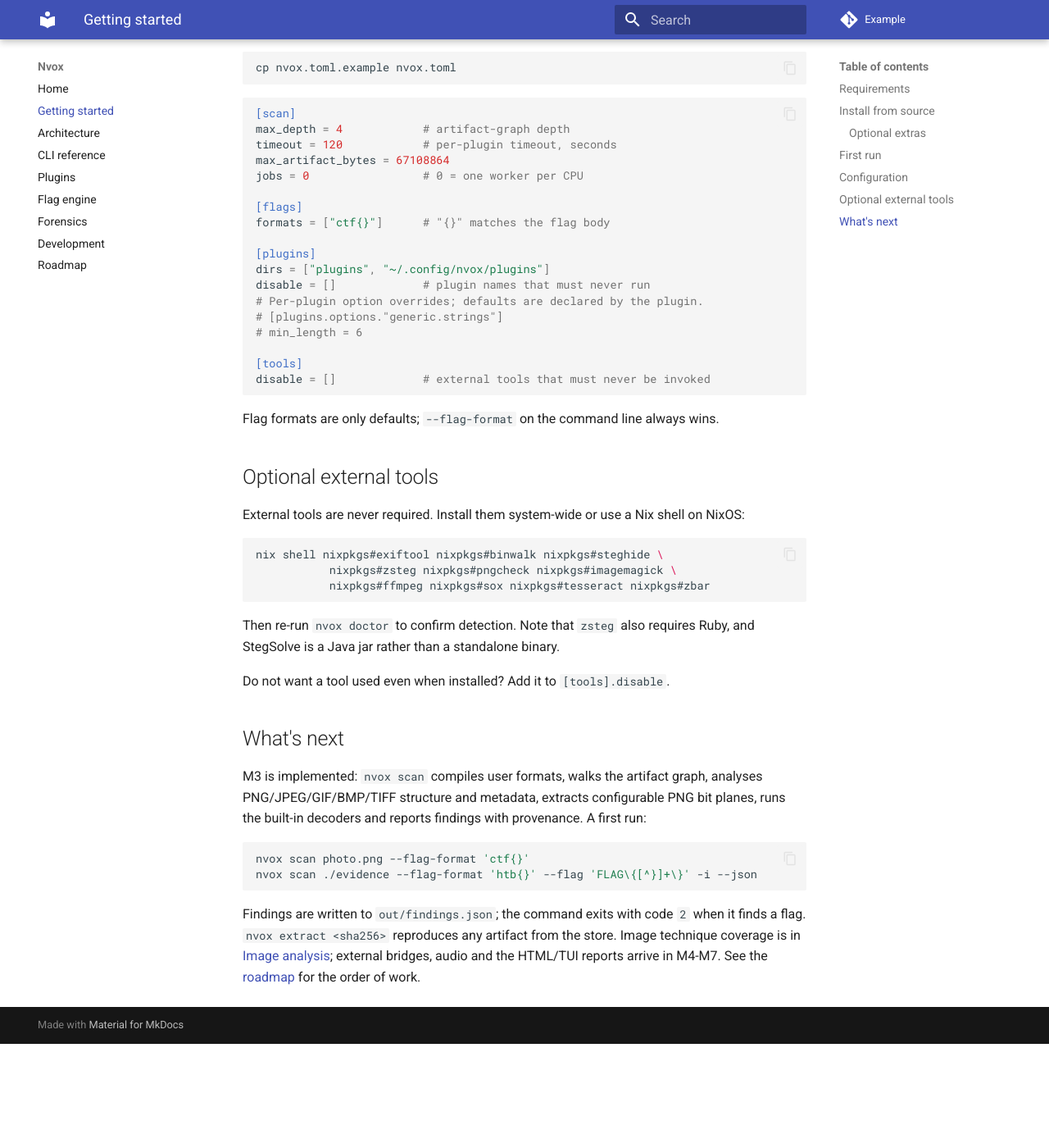
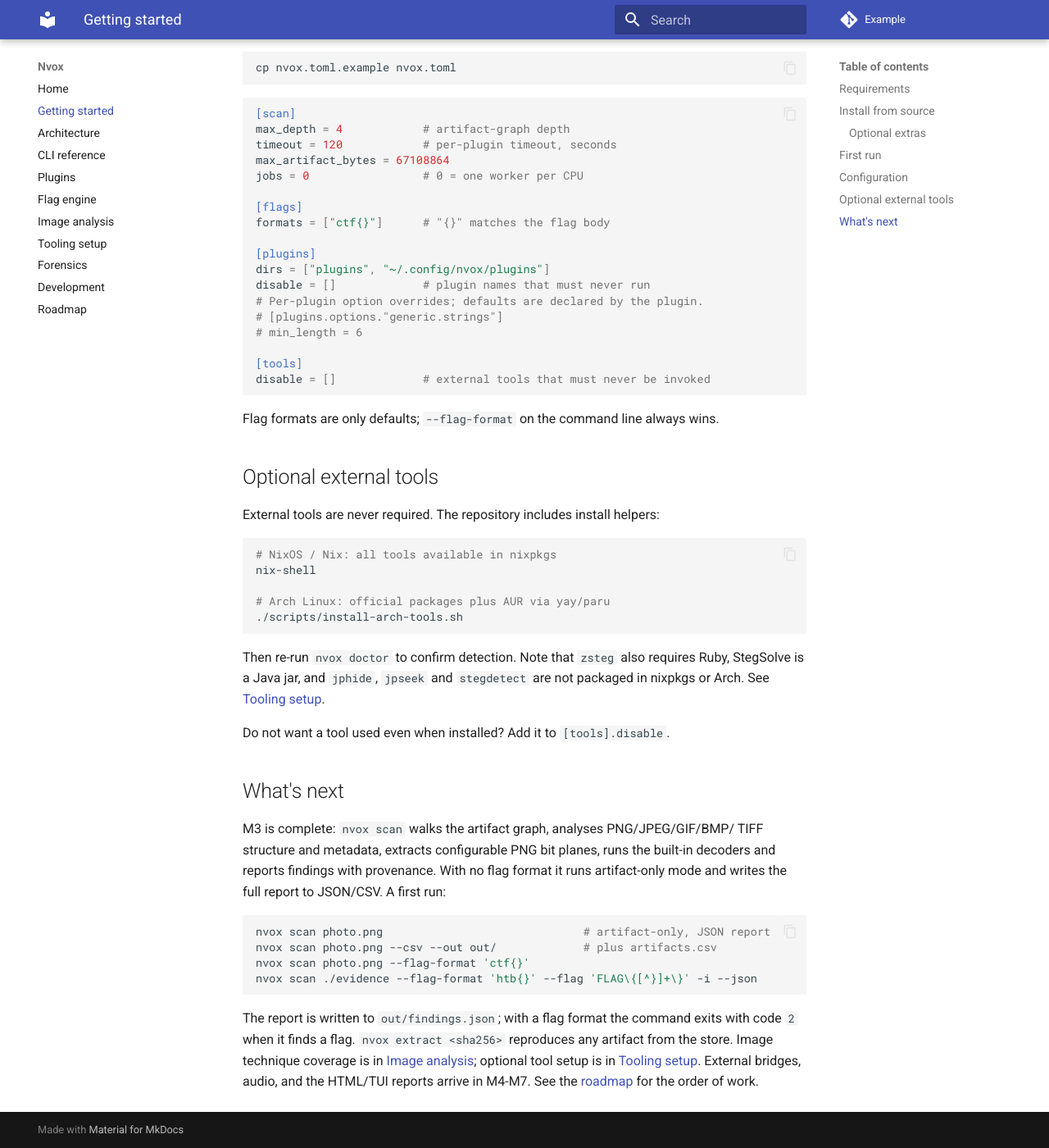
Before and after one commit to DevianoCub/nvox, an MkDocs documentation site: the page built from docs/getting-started.md, in a window 1280 px wide and 1400 px high, scrolled down 1446 px. Shown: the whole window at 82% size. Built offline with MkDocs 1.6.1 and Material for MkDocs 9.7.7, drawn with Linux system fonts in a browser that asks for light colours; before the commit the page ends 2719 px from its top, so only the background shows below that.

Commit message:
pre phase 4

````diff
--- a/docs/getting-started.md
+++ b/docs/getting-started.md
@@ -93,34 +93,39 @@ wins.
 
 ## Optional external tools
 
-External tools are never required. Install them system-wide or use a Nix shell
-on NixOS:
+External tools are never required. The repository includes install helpers:
 
 ```bash
-nix shell nixpkgs#exiftool nixpkgs#binwalk nixpkgs#steghide \
-           nixpkgs#zsteg nixpkgs#pngcheck nixpkgs#imagemagick \
-           nixpkgs#ffmpeg nixpkgs#sox nixpkgs#tesseract nixpkgs#zbar
+# NixOS / Nix: all tools available in nixpkgs
+nix-shell
+
+# Arch Linux: official packages plus AUR via yay/paru
+./scripts/install-arch-tools.sh
 ```
 
 Then re-run `nvox doctor` to confirm detection. Note that `zsteg` also requires
-Ruby, and StegSolve is a Java jar rather than a standalone binary.
+Ruby, StegSolve is a Java jar, and `jphide`, `jpseek` and `stegdetect` are not
+packaged in nixpkgs or Arch. See [Tooling setup](tooling.md).
 
 Do not want a tool used even when installed? Add it to `[tools].disable`.
 
 ## What's next
 
-M3 is implemented: `nvox scan` compiles user formats, walks the artifact graph,
-analyses PNG/JPEG/GIF/BMP/TIFF structure and metadata, extracts configurable PNG
-bit planes, runs the built-in decoders and reports findings with provenance. A
-first run:
+M3 is complete: `nvox scan` walks the artifact graph, analyses PNG/JPEG/GIF/BMP/
+TIFF structure and metadata, extracts configurable PNG bit planes, runs the
+built-in decoders and reports findings with provenance. With no flag format it
+runs artifact-only mode and writes the full report to JSON/CSV. A first run:
 
 ```bash
+nvox scan photo.png                              # artifact-only, JSON report
+nvox scan photo.png --csv --out out/             # plus artifacts.csv
 nvox scan photo.png --flag-format 'ctf{}'
 nvox scan ./evidence --flag-format 'htb{}' --flag 'FLAG\{[^}]+\}' -i --json
 ```
 
-Findings are written to `out/findings.json`; the command exits with code `2`
-when it finds a flag. `nvox extract <sha256>` reproduces any artifact from the
-store. Image technique coverage is in [Image analysis](image-analysis.md);
-external bridges, audio and the HTML/TUI reports arrive in M4-M7. See the
-[roadmap](roadmap.md) for the order of work.
+The report is written to `out/findings.json`; with a flag format the command
+exits with code `2` when it finds a flag. `nvox extract <sha256>` reproduces any
+artifact from the store. Image technique coverage is in
+[Image analysis](image-analysis.md); optional tool setup is in
+[Tooling setup](tooling.md). External bridges, audio, and the HTML/TUI reports
+arrive in M4-M7. See the [roadmap](roadmap.md) for the order of work.
--- a/mkdocs.yml
+++ b/mkdocs.yml
@@ -21,6 +21,8 @@ nav:
   - CLI reference: cli.md
   - Plugins: plugins.md
   - Flag engine: flag-engine.md
+  - Image analysis: image-analysis.md
+  - Tooling setup: tooling.md
   - Forensics: forensics.md
   - Development: development.md
   - Roadmap: roadmap.md
````
Also changed, not shown: README.md (+26 -9 lines), docs/cli.md (+23 -7 lines), docs/image-analysis.md (+2 -2 lines), docs/index.md (+10 -6 lines), docs/roadmap.md (+3 -1 lines), docs/tooling.md (added, +71 -0 lines), 4 other files.
